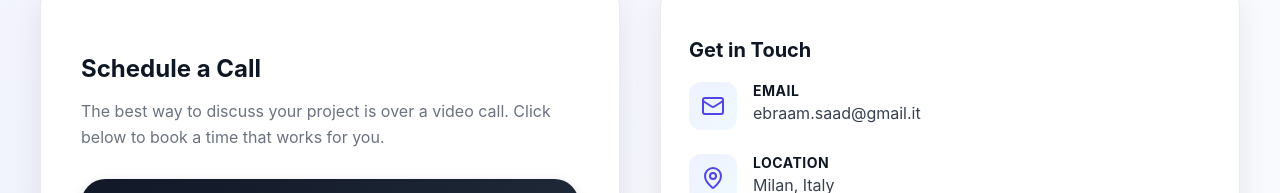
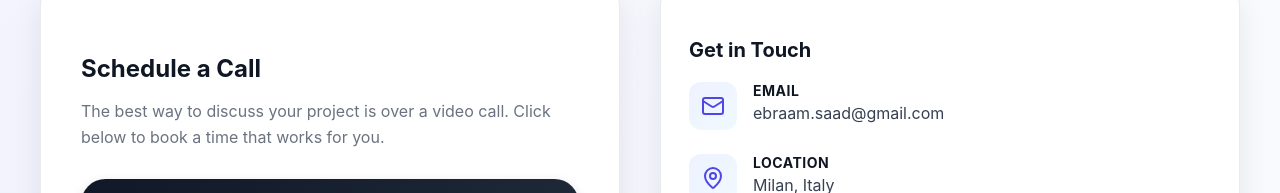
Before and after one commit to EbraamWD/react_portfolio, a React (Create React App) app: page / in a window 1280 px wide. Shown: the part 6736-6929 px from the top of the page. Built offline with nearby package versions, Linux system fonts and the light colour scheme.

Commit message:
Update Contact.jsx

```diff
--- a/src/components/Contacts/Contact.jsx
+++ b/src/components/Contacts/Contact.jsx
@@ -76,7 +76,7 @@ export function ContactSection() {
                     href="mailto:ebraam.saad@gmail.com"
                     className="contact-info-link"
                   >
-                    ebraam.saad@gmail.it
+                    ebraam.saad@gmail.com
                   </a>
                 </div>
               </div>
```
